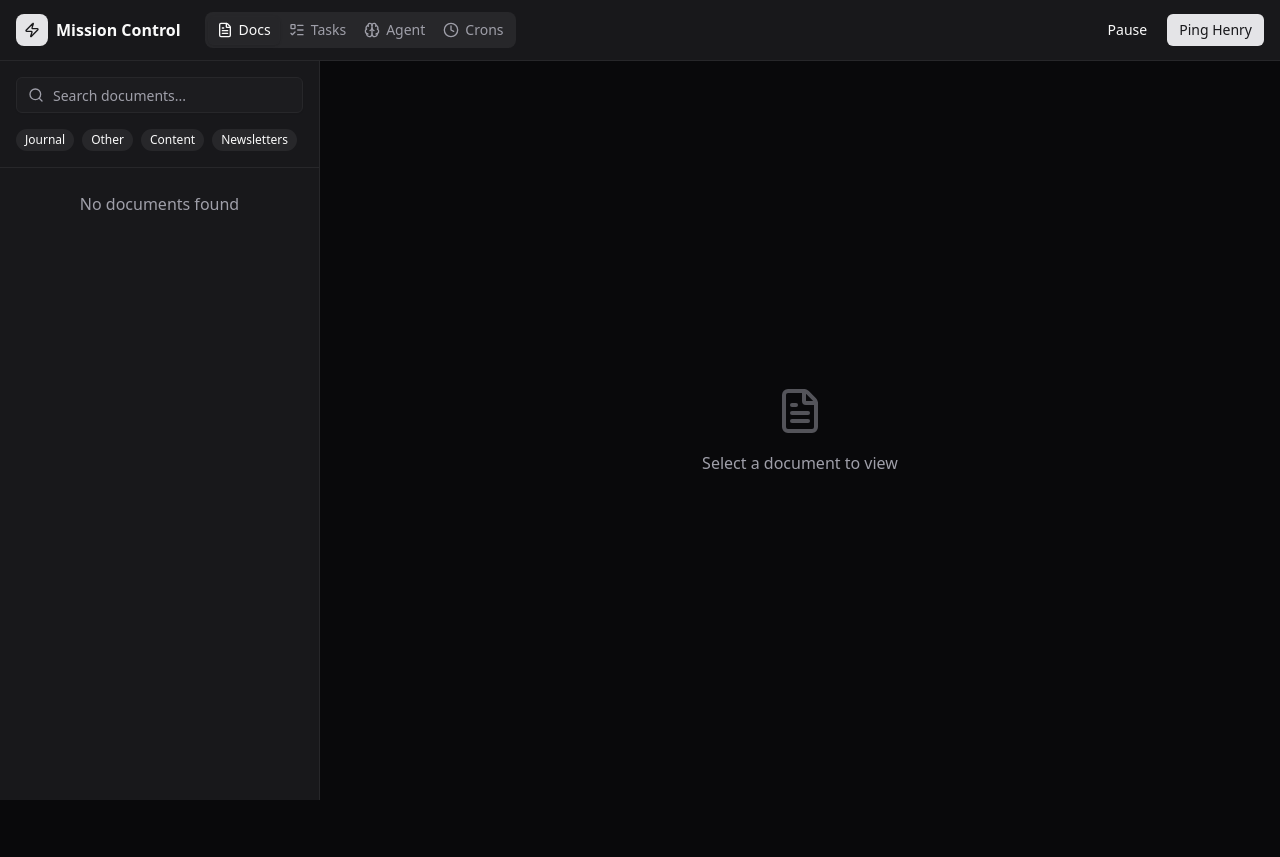
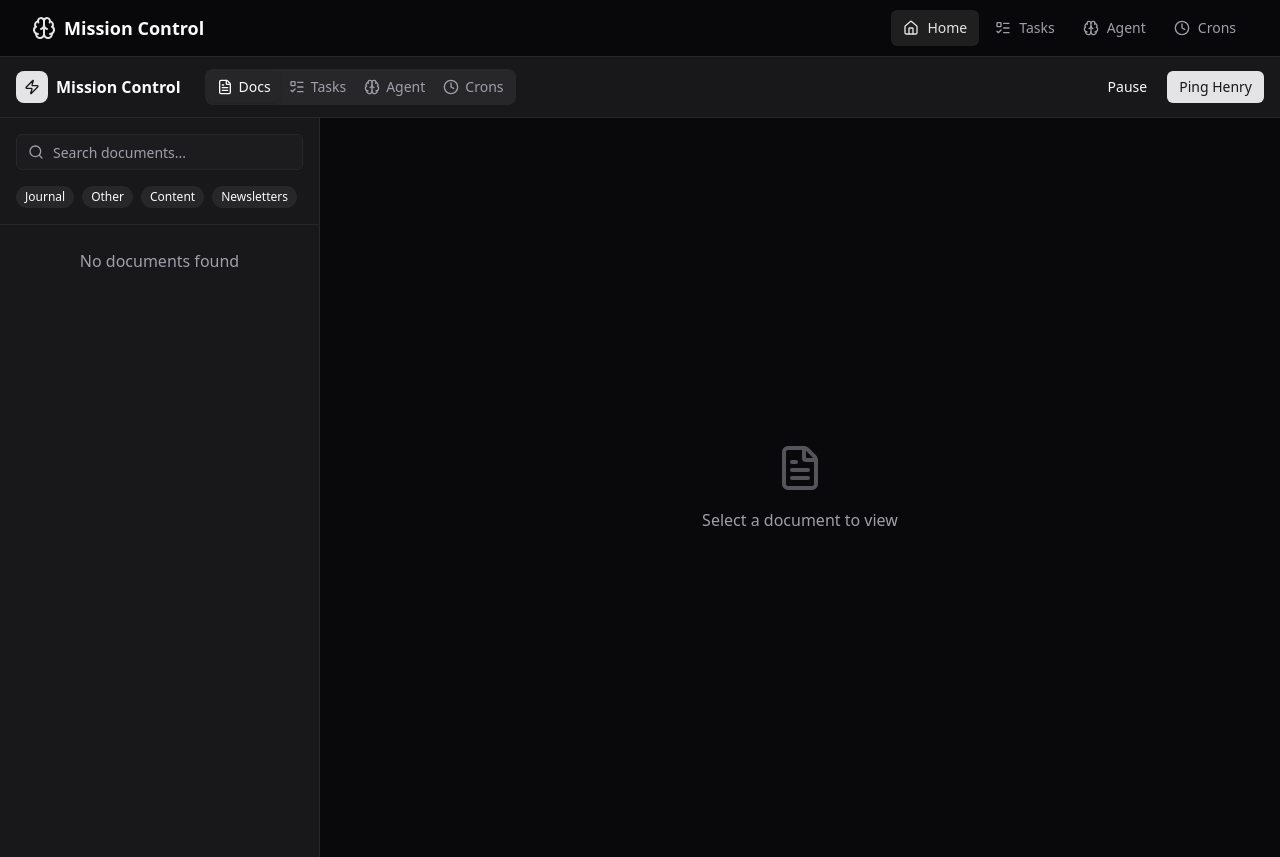
Before and after one commit to ehsanjso/sharkhar, a Next.js app in the folder mission-control/: page / in a window 1280 px wide. Before the commit the page ends 800 px from the top, so only its background shows below. Built offline with nearby package versions, Linux system fonts and the light colour scheme.

Commit message:
feat(mission-control): add shared navigation component
- Create Navigation component with consistent header
- Add to root layout so all pages share it
- Remove redundant headers from tasks, agent, crons pages
- Active page highlighted in nav

```diff
--- a/mission-control/src/app/agent/page.tsx
+++ b/mission-control/src/app/agent/page.tsx
@@ -3,12 +3,9 @@
 import { useState, useEffect } from 'react';
 import Link from 'next/link';
 import {
-  ArrowLeft,
-  Zap,
   Clock,
   CheckCircle,
   XCircle,
-  AlertTriangle,
   Brain,
   Calendar,
   GitCommit,
@@ -111,17 +108,11 @@ export default function AgentDashboard() {
   const cronJobsTotal = context?.cronJobs.length || 0;
 
   return (
-    <div className="dark min-h-screen bg-background text-foreground">
-      {/* Header */}
-      <header className="border-b bg-card">
+    <div className="min-h-[calc(100vh-3.5rem)]">
+      {/* Page Header */}
+      <div className="border-b bg-card/50">
         <div className="max-w-7xl mx-auto px-6 py-4">
           <div className="flex items-center justify-between">
-            <div className="flex items-center gap-4">
-              <Link href="/">
-                <Button variant="ghost" size="icon">
-                  <ArrowLeft className="w-5 h-5" />
-                </Button>
-              </Link>
             <div className="flex items-center gap-3">
               <div className="w-10 h-10 rounded-lg bg-gradient-to-br from-purple-500 to-pink-500 flex items-center justify-center">
                 <Brain className="w-5 h-5 text-white" />
@@ -129,7 +120,6 @@ export default function AgentDashboard() {
               <div>
                 <h1 className="text-xl font-semibold">Agent Dashboard</h1>
                 <p className="text-sm text-muted-foreground">Context recovery & status</p>
-                </div>
               </div>
             </div>
             <div className="flex items-center gap-3">
@@ -149,7 +139,7 @@ export default function AgentDashboard() {
             </div>
           </div>
         </div>
-      </header>
+      </div>
 
       <main className="max-w-7xl mx-auto p-6">
         {isLoading && !context ? (
@@ -327,6 +317,11 @@ export default function AgentDashboard() {
                         )}
                       </div>
                     ))}
+                    {(!context?.cronJobs || context.cronJobs.length === 0) && (
+                      <p className="text-sm text-muted-foreground text-center py-8">
+                        No cron jobs configured
+                      </p>
+                    )}
                   </div>
                 </ScrollArea>
               </CardContent>
--- a/mission-control/src/app/crons/page.tsx
+++ b/mission-control/src/app/crons/page.tsx
@@ -1,9 +1,7 @@
 'use client';
 
 import { useState, useEffect } from 'react';
-import Link from 'next/link';
 import {
-  ArrowLeft,
   Clock,
   CheckCircle,
   XCircle,
@@ -90,17 +88,11 @@ export default function CronJobsPage() {
   const failedJobs = jobs.filter(j => j.lastStatus === 'error');
 
   return (
-    <div className="dark min-h-screen bg-background text-foreground">
-      {/* Header */}
-      <header className="border-b bg-card">
+    <div className="min-h-[calc(100vh-3.5rem)]">
+      {/* Page Header */}
+      <div className="border-b bg-card/50">
         <div className="max-w-7xl mx-auto px-6 py-4">
           <div className="flex items-center justify-between">
-            <div className="flex items-center gap-4">
-              <Link href="/agent">
-                <Button variant="ghost" size="icon">
-                  <ArrowLeft className="w-5 h-5" />
-                </Button>
-              </Link>
             <div className="flex items-center gap-3">
               <div className="w-10 h-10 rounded-lg bg-gradient-to-br from-blue-500 to-cyan-500 flex items-center justify-center">
                 <Clock className="w-5 h-5 text-white" />
@@ -108,7 +100,6 @@ export default function CronJobsPage() {
               <div>
                 <h1 className="text-xl font-semibold">Cron Jobs</h1>
                 <p className="text-sm text-muted-foreground">Scheduled automation tasks</p>
-                </div>
               </div>
             </div>
             <Button
@@ -123,7 +114,7 @@ export default function CronJobsPage() {
             </Button>
           </div>
         </div>
-      </header>
+      </div>
 
       <main className="max-w-7xl mx-auto p-6">
         {/* Summary Cards */}
@@ -181,7 +172,7 @@ export default function CronJobsPage() {
             <CardDescription>Click a job to see details</CardDescription>
           </CardHeader>
           <CardContent>
-            <ScrollArea className="h-[600px]">
+            <ScrollArea className="h-[calc(100vh-400px)]">
               <div className="space-y-4">
                 {isLoading ? (
                   <div className="flex items-center justify-center py-12">
--- a/mission-control/src/app/layout.tsx
+++ b/mission-control/src/app/layout.tsx
@@ -1,5 +1,6 @@
 import type { Metadata } from "next";
 import "./globals.css";
+import { Navigation } from "@/components/navigation";
 
 export const metadata: Metadata = {
   title: "Mission Control",
@@ -13,8 +14,9 @@ export default function RootLayout({
 }>) {
   return (
     <html lang="en" className="dark">
-      <body className="antialiased bg-background text-foreground">
-        {children}
+      <body className="antialiased bg-background text-foreground min-h-screen">
+        <Navigation />
+        <main>{children}</main>
       </body>
     </html>
   );
--- a/mission-control/src/app/tasks/page.tsx
+++ b/mission-control/src/app/tasks/page.tsx
@@ -1,8 +1,7 @@
 'use client';
 
 import { useState } from 'react';
-import Link from 'next/link';
-import { ArrowLeft, CheckCircle, Circle, Clock, Zap, Plus } from 'lucide-react';
+import { CheckCircle, Circle, Clock, Zap, Plus } from 'lucide-react';
 
 import { Button } from '@/components/ui/button';
 import { Badge } from '@/components/ui/badge';
@@ -66,17 +65,11 @@ export default function TaskBoard() {
   };
 
   return (
-    <div className="dark min-h-screen bg-background text-foreground">
-      {/* Header */}
-      <header className="border-b bg-card">
+    <div className="min-h-[calc(100vh-3.5rem)]">
+      {/* Page Header */}
+      <div className="border-b bg-card/50">
         <div className="max-w-7xl mx-auto px-6 py-4">
           <div className="flex items-center justify-between">
-            <div className="flex items-center gap-4">
-              <Link href="/">
-                <Button variant="ghost" size="icon">
-                  <ArrowLeft className="w-5 h-5" />
-                </Button>
-              </Link>
             <div className="flex items-center gap-3">
               <div className="w-10 h-10 rounded-lg bg-primary flex items-center justify-center">
                 <Zap className="w-5 h-5 text-primary-foreground" />
@@ -86,14 +79,13 @@ export default function TaskBoard() {
                 <p className="text-sm text-muted-foreground">ClawdBot automation tasks</p>
               </div>
             </div>
-            </div>
             <Button size="sm" className="gap-1.5">
               <Plus className="w-4 h-4" />
               Add Task
             </Button>
           </div>
         </div>
-      </header>
+      </div>
 
       {/* Board */}
       <main className="max-w-7xl mx-auto p-6">
@@ -114,7 +106,7 @@ export default function TaskBoard() {
                   </CardTitle>
                 </CardHeader>
                 <CardContent className="pt-0">
-                  <ScrollArea className="h-[calc(100vh-280px)]">
+                  <ScrollArea className="h-[calc(100vh-320px)]">
                     <div className="space-y-3 pr-2">
                       {columnTasks.map((task) => (
                         <Card
@@ -183,13 +175,6 @@ export default function TaskBoard() {
           })}
         </div>
       </main>
-
-      {/* Footer */}
-      <footer className="border-t py-4 mt-6">
-        <p className="text-center text-muted-foreground text-xs">
-          Mission Control • {new Date().toLocaleDateString()}
-        </p>
-      </footer>
     </div>
   );
 }
--- /dev/null
+++ b/mission-control/src/components/navigation.tsx
@@ -0,0 +1,53 @@
+'use client';
+
+import Link from 'next/link';
+import { usePathname } from 'next/navigation';
+import { Brain, ListTodo, Clock, Home } from 'lucide-react';
+import { cn } from '@/lib/utils';
+
+const navItems = [
+  { href: '/', label: 'Home', icon: Home },
+  { href: '/tasks', label: 'Tasks', icon: ListTodo },
+  { href: '/agent', label: 'Agent', icon: Brain },
+  { href: '/crons', label: 'Crons', icon: Clock },
+];
+
+export function Navigation() {
+  const pathname = usePathname();
+
+  return (
+    <nav className="border-b border-border bg-background/95 backdrop-blur supports-[backdrop-filter]:bg-background/60 sticky top-0 z-50">
+      <div className="max-w-7xl mx-auto px-4 sm:px-6 lg:px-8">
+        <div className="flex h-14 items-center justify-between">
+          <div className="flex items-center gap-2">
+            <Brain className="h-6 w-6 text-primary" />
+            <span className="font-semibold text-lg">Mission Control</span>
+          </div>
+
+          <div className="flex items-center gap-1">
+            {navItems.map((item) => {
+              const Icon = item.icon;
+              const isActive = pathname === item.href;
+
+              return (
+                <Link
+                  key={item.href}
+                  href={item.href}
+                  className={cn(
+                    "flex items-center gap-2 px-3 py-2 rounded-md text-sm font-medium transition-colors",
+                    isActive
+                      ? "bg-primary/10 text-primary"
+                      : "text-muted-foreground hover:bg-accent hover:text-accent-foreground"
+                  )}
+                >
+                  <Icon className="h-4 w-4" />
+                  <span className="hidden sm:inline">{item.label}</span>
+                </Link>
+              );
+            })}
+          </div>
+        </div>
+      </div>
+    </nav>
+  );
+}
```
Lines whose indentation alone changed are shown as unchanged.
